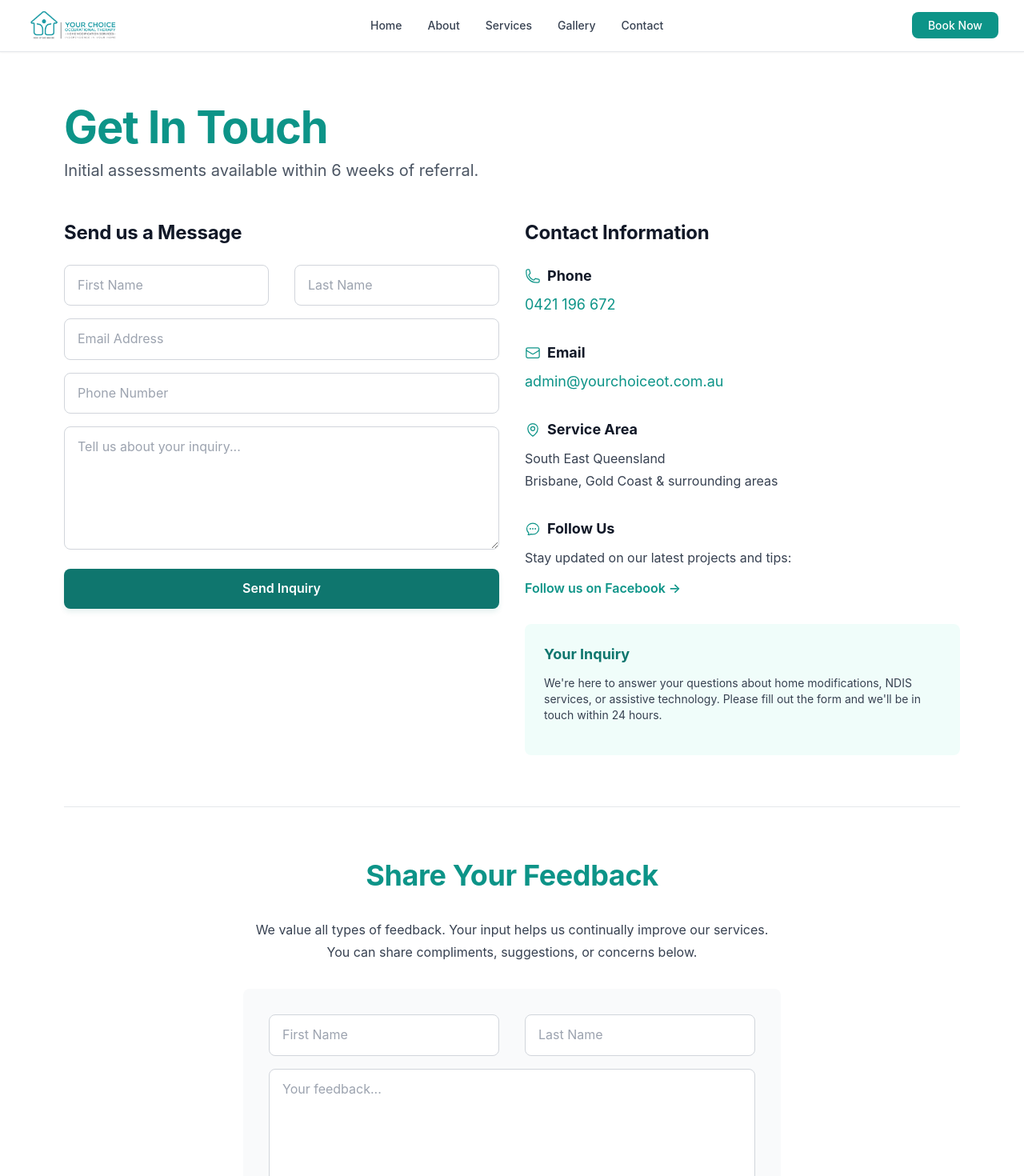
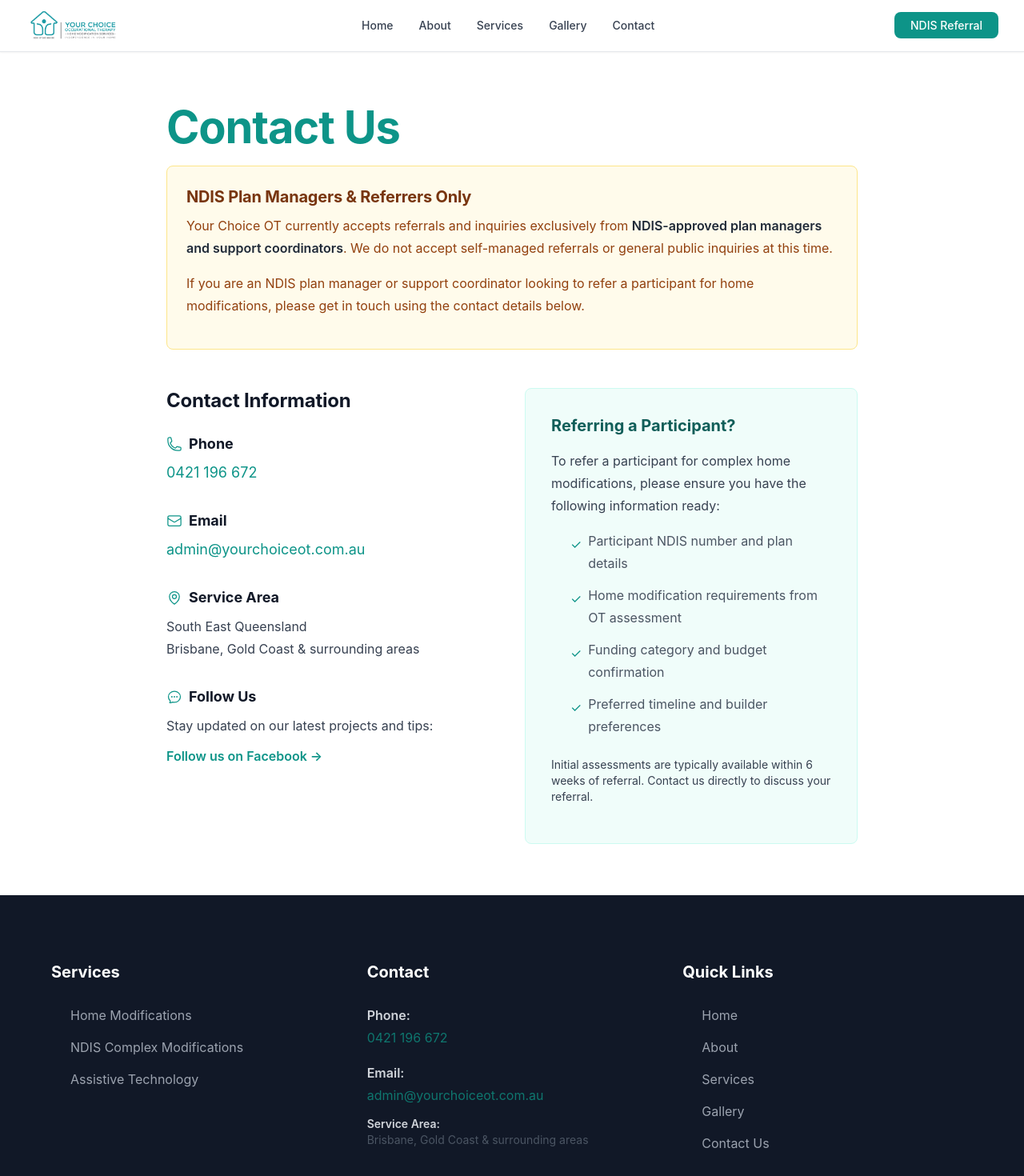
Before and after one commit to danielboasemammoth/ycot-website, a Next.js app: page /contact in a window 1280 px wide. Shown: the top 1470 px of the page at 80% size. Built offline with nearby package versions, Linux system fonts and the light colour scheme.

Commit message:
Remove public booking/contact forms — site now NDIS plan-manager only. Show direct contact details with clear eligibility notice instead. Update all CTAs to use NDIS referral language.

```diff
--- a/app/about/page.tsx
+++ b/app/about/page.tsx
@@ -71,7 +71,7 @@
                   <div>
                     <h4 className="font-bold mb-2">Role</h4>
                     <ul className="list-disc list-inside space-y-1 text-sm">
-                      <li>First point of contact for all inquiries</li>
+                      <li>First point of contact for NDIS plan manager referrals</li>
                       <li>Manages scheduling and operations</li>
                       <li>Guides clients through our process</li>
                       <li>Brings lived experience as mother of two children with disabilities</li>
--- a/app/components/ContactForm.tsx
+++ /dev/null
@@ -1,84 +0,0 @@
-'use client';
-
-import { useState } from 'react';
-
-export default function ContactForm() {
-  const [submitted, setSubmitted] = useState(false);
-  const [loading, setLoading] = useState(false);
-
-  const handleSubmit = async (e: React.FormEvent<HTMLFormElement>) => {
-    e.preventDefault();
-    setLoading(true);
-
-    // In production, this would send to an API endpoint
-    const formData = new FormData(e.currentTarget);
-    console.log('Form submitted:', Object.fromEntries(formData));
-
-    setTimeout(() => {
-      setSubmitted(true);
-      setLoading(false);
-    }, 1000);
-  };
-
-  if (submitted) {
-    return (
-      <div className="bg-green-50 border border-green-200 rounded-lg p-6 text-center">
-        <p className="text-green-700 font-semibold mb-2">✓ Thank you!</p>
-        <p className="text-green-600">We've received your inquiry and will be in touch within 24 hours.</p>
-      </div>
-    );
-  }
-
-  return (
-    <form onSubmit={handleSubmit} className="space-y-4">
-      <div className="grid md:grid-cols-2 gap-4">
-        <input
-          type="text"
-          name="firstName"
-          placeholder="First Name"
-          required
-          className="border border-gray-300 rounded-lg px-4 py-3 focus:outline-none focus:ring-2 focus:ring-teal-500"
-        />
-        <input
-          type="text"
-          name="lastName"
-          placeholder="Last Name"
-          required
-          className="border border-gray-300 rounded-lg px-4 py-3 focus:outline-none focus:ring-2 focus:ring-teal-500"
-        />
-      </div>
-
-      <input
-        type="email"
-        name="email"
-        placeholder="Email Address"
-        required
-        className="w-full border border-gray-300 rounded-lg px-4 py-3 focus:outline-none focus:ring-2 focus:ring-teal-500"
-      />
-
-      <input
-        type="tel"
-        name="phone"
-        placeholder="Phone Number"
-        required
-        className="w-full border border-gray-300 rounded-lg px-4 py-3 focus:outline-none focus:ring-2 focus:ring-teal-500"
-      />
-
-      <textarea
-        name="message"
-        placeholder="Tell us about your inquiry..."
-        rows={5}
-        required
-        className="w-full border border-gray-300 rounded-lg px-4 py-3 focus:outline-none focus:ring-2 focus:ring-teal-500"
-      />
-
-      <button
-        type="submit"
-        disabled={loading}
-        className="w-full btn btn-primary disabled:opacity-50"
-      >
-        {loading ? 'Sending...' : 'Send Inquiry'}
-      </button>
-    </form>
-  );
-}
--- a/app/components/Header.tsx
+++ b/app/components/Header.tsx
@@ -35,7 +35,7 @@
           {/* Desktop CTA */}
           <div className="hidden lg:block">
             <Link href="/contact" className="bg-teal-600 text-white px-5 py-2 rounded-lg font-medium text-sm hover:bg-teal-700 transition">
-              Book Now
+              NDIS Referral
             </Link>
           </div>
 
@@ -75,7 +75,7 @@
             </Link>
             <div className="px-3 pt-2">
               <Link href="/contact" className="block w-full bg-teal-600 text-white px-4 py-2 rounded-lg font-medium text-sm text-center hover:bg-teal-700 transition" onClick={() => setMobileMenuOpen(false)}>
-                Book Now
+                NDIS Referral
               </Link>
             </div>
           </div>
--- a/app/contact/page.tsx
+++ b/app/contact/page.tsx
@@ -1,6 +1,5 @@
 import Header from '@/app/components/Header';
 import Footer from '@/app/components/Footer';
-import ContactForm from '@/app/components/ContactForm';
 import { IconPhone, IconMail, IconMapPin, IconChat } from '@/app/components/Icons';
 
 export default function Contact() {
@@ -8,18 +7,23 @@
     <>
       <Header />
 
-      <div className="max-w-6xl mx-auto px-4 py-16">
-        <h1 className="text-teal-600 mb-2">Get In Touch</h1>
-        <p className="text-xl text-gray-600 mb-12">Initial assessments available within 6 weeks of referral.</p>
+      <div className="max-w-4xl mx-auto px-4 py-16">
+        <h1 className="text-teal-600 mb-4">Contact Us</h1>
 
+        {/* NDIS-only notice */}
+        <div className="bg-amber-50 border border-amber-200 rounded-lg p-6 mb-12">
+          <h2 className="text-amber-900 font-bold text-xl mb-2">NDIS Plan Managers & Referrers Only</h2>
+          <p className="text-amber-800">
+            Your Choice OT currently accepts referrals and inquiries exclusively from <strong>NDIS-approved plan managers and support coordinators</strong>.
+            We do not accept self-managed referrals or general public inquiries at this time.
+          </p>
+          <p className="text-amber-800 mt-2">
+            If you are an NDIS plan manager or support coordinator looking to refer a participant for home modifications, please get in touch using the contact details below.
+          </p>
+        </div>
+
+        {/* Contact Info - single column, plan manager focused */}
         <div className="grid md:grid-cols-2 gap-12">
-          {/* Contact Form */}
-          <div>
-            <h2 className="text-2xl font-bold text-gray-900 mb-6">Send us a Message</h2>
-            <ContactForm />
-          </div>
-
-          {/* Contact Info */}
           <div>
             <h2 className="text-2xl font-bold text-gray-900 mb-6">Contact Information</h2>
 
@@ -61,50 +65,40 @@
                   Follow us on Facebook →
                 </a>
               </div>
+            </div>
+          </div>
 
-              <div className="bg-teal-50 p-6 rounded-lg mt-8">
-                <h3 className="font-bold text-lg mb-3 text-teal-700">Your Inquiry</h3>
-                <p className="text-gray-700 text-sm">We're here to answer your questions about home modifications, NDIS services, or assistive technology. Please fill out the form and we'll be in touch within 24 hours.</p>
-              </div>
+          {/* Referral info panel */}
+          <div>
+            <div className="bg-teal-50 border border-teal-100 rounded-lg p-8 h-full">
+              <h3 className="text-teal-800 font-bold text-xl mb-4">Referring a Participant?</h3>
+              <p className="text-gray-700 mb-4">
+                To refer a participant for complex home modifications, please ensure you have the following information ready:
+              </p>
+              <ul className="space-y-3 text-gray-700 mb-6">
+                <li className="flex items-start gap-2">
+                  <span className="text-teal-600 mt-1">✓</span>
+                  <span>Participant NDIS number and plan details</span>
+                </li>
+                <li className="flex items-start gap-2">
+                  <span className="text-teal-600 mt-1">✓</span>
+                  <span>Home modification requirements from OT assessment</span>
+                </li>
+                <li className="flex items-start gap-2">
+                  <span className="text-teal-600 mt-1">✓</span>
+                  <span>Funding category and budget confirmation</span>
+                </li>
+                <li className="flex items-start gap-2">
+                  <span className="text-teal-600 mt-1">✓</span>
+                  <span>Preferred timeline and builder preferences</span>
+                </li>
+              </ul>
+              <p className="text-gray-700 text-sm">
+                Initial assessments are typically available within 6 weeks of referral. Contact us directly to discuss your referral.
+              </p>
             </div>
           </div>
         </div>
-
-        {/* Feedback Section */}
-        <section className="mt-16 pt-16 border-t">
-          <h2 className="text-teal-600 text-center mb-8">Share Your Feedback</h2>
-          <p className="text-center text-gray-700 mb-8 max-w-2xl mx-auto">
-            We value all types of feedback. Your input helps us continually improve our services. You can share compliments, suggestions, or concerns below.
-          </p>
-
-          <form className="max-w-2xl mx-auto bg-gray-50 p-8 rounded-lg">
-            <div className="grid md:grid-cols-2 gap-4 mb-4">
-              <input
-                type="text"
-                placeholder="First Name"
-                required
-                className="border border-gray-300 rounded-lg px-4 py-3 focus:outline-none focus:ring-2 focus:ring-teal-500"
-              />
-              <input
-                type="text"
-                placeholder="Last Name"
-                required
-                className="border border-gray-300 rounded-lg px-4 py-3 focus:outline-none focus:ring-2 focus:ring-teal-500"
-              />
-            </div>
-
-            <textarea
-              placeholder="Your feedback..."
-              rows={5}
-              required
-              className="w-full border border-gray-300 rounded-lg px-4 py-3 mb-4 focus:outline-none focus:ring-2 focus:ring-teal-500"
-            />
-
-            <button type="submit" className="w-full btn btn-secondary">
-              Submit Feedback
-            </button>
-          </form>
-        </section>
       </div>
 
       <Footer />
--- a/app/gallery/page.tsx
+++ b/app/gallery/page.tsx
@@ -76,7 +76,7 @@
         <section className="mt-16 pt-12 border-t">
           <div className="bg-teal-600 text-white p-8 rounded-lg text-center">
             <h2 className="text-white mb-4">Interested in Learning More?</h2>
-            <p className="mb-6">Contact us to discuss how we can help transform your home.</p>
+            <p>NDIS plan managers: contact us to discuss how we can help transform your participant's home.</p>
             <Link href="/contact" className="btn" style={{backgroundColor: 'white', color: '#0d9488'}}>
               Get in Touch
             </Link>
--- a/app/page.tsx
+++ b/app/page.tsx
@@ -18,7 +18,7 @@
               <p>Professional home modifications and occupational therapy services designed to enhance safety, accessibility, and quality of life for Brisbane, Gold Coast and surrounding areas.</p>
               <div className="hero-buttons">
                 <Link href="/contact" className="btn btn-primary">
-                  Book a Consultation
+                  NDIS Referral
                 </Link>
                 <Link href="/services" className="btn btn-outline">
                   Explore Services
@@ -143,9 +143,9 @@
       {/* CTA Section */}
       <section className="cta-section container mx-auto px-6 max-w-4xl">
         <h2>Ready to Transform Your Home?</h2>
-        <p>Get in touch with us today for a free initial assessment and consultation.</p>
+        <p>NDIS plan managers and support coordinators — get in touch with us today for a free initial assessment and consultation.</p>
         <Link href="/contact" className="btn" style={{backgroundColor: 'white', color: '#0f766e'}}>
-          Start Your Journey
+          Start Your Referral
         </Link>
       </section>
 
```
